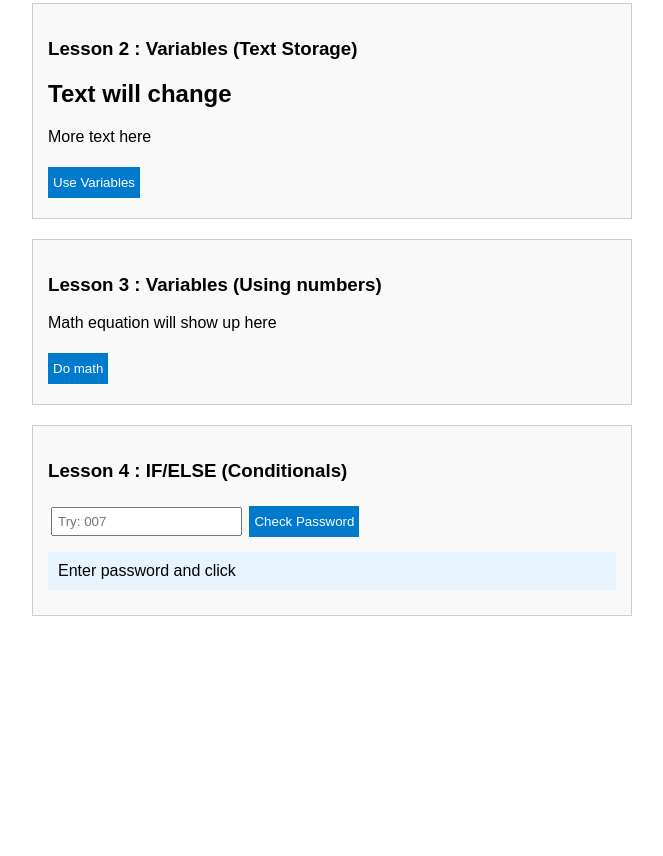
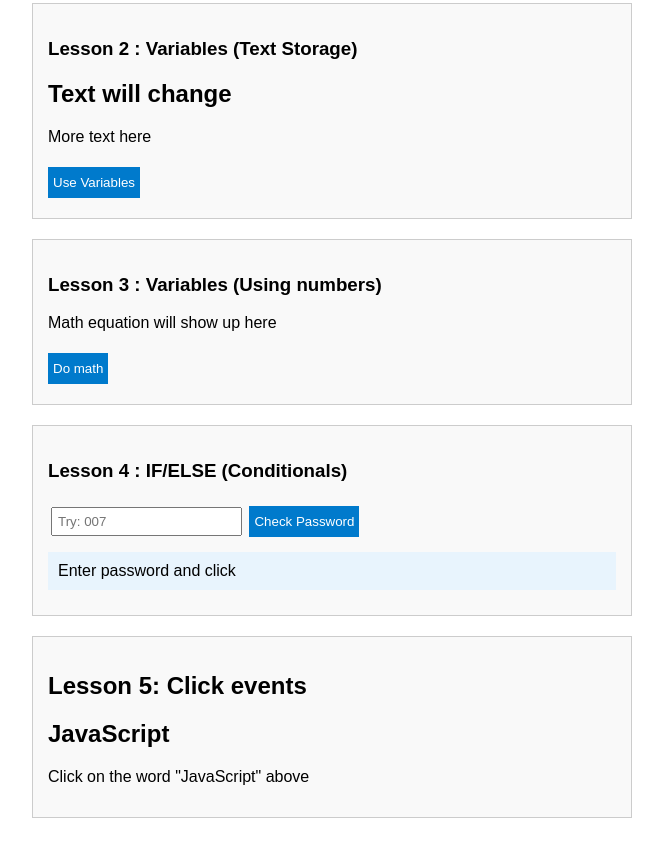
Before and after one commit to Thiyane24/Week4-JavaScript, a plain HTML site: page index.html in a window 1280 px wide. Shown: the part 352-1208 px from the top of the page, without its empty margins (308-971 px from the left). Before the commit the page ends 1028 px from the top, so only its background shows below. Drawn offline with Linux system fonts and the light colour scheme.

Commit message:
lesson 5

```diff
--- a/index.html
+++ b/index.html
@@ -41,5 +41,12 @@
     <div class="result" id="result4">Enter password and click</div>
 
    </div>
+
+   <div class="lesson">
+    <h2>Lesson 5: Click events</h2>
+
+    <h2 onclick="this.innerHTML = 'is awesome!' ">JavaScript</h2>
+    <p>Click on the word "JavaScript" above</p>
+   </div>
 </body>
 </html>
```
Also changed, not shown: script.js (line endings or trailing spaces).
